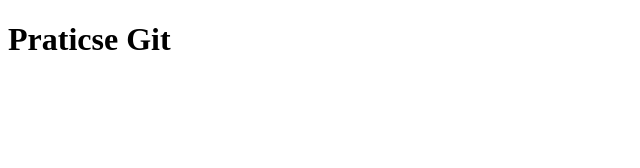
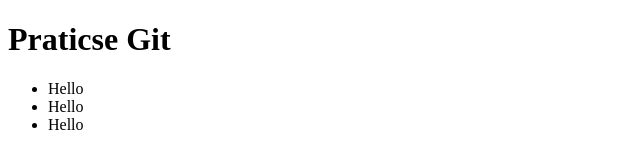
Before and after one commit to Tazeem041/Praticse-Git-Commands, a plain HTML site: page index.html in a window 1280 px wide. Shown: the whole page, without its empty margins (0-640 px from the left). Drawn offline with Linux system fonts and the light colour scheme.

Commit message:
ul added

```diff
--- a/index.html
+++ b/index.html
@@ -7,5 +7,10 @@
   </head>
   <body>
     <h1>Praticse Git</h1>
+    <ul>
+      <li>Hello</li>
+      <li>Hello</li>
+      <li>Hello</li>
+    </ul>
   </body>
 </html>
```
